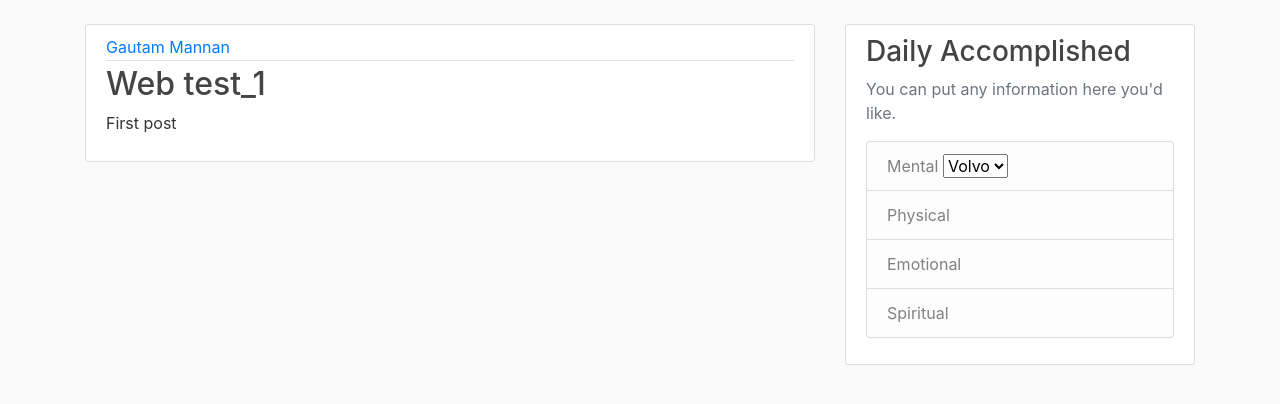
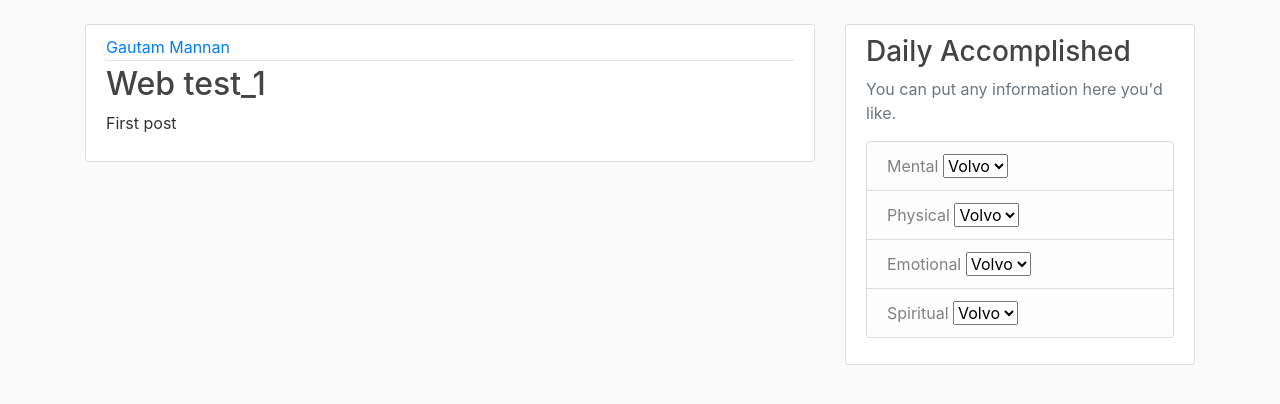
Before and after one commit to Gman107/Flask_proj, a Flask app: page / in a window 1280 px wide. Shown: the part 56-460 px from the top of the page. Run offline with Flask 2, Linux system fonts and the light colour scheme; some libraries are stand-ins or nearby versions.

Commit message:
templates/layout.html

```diff
--- a/templates/layout.html
+++ b/templates/layout.html
@@ -66,9 +66,30 @@
                     <option value="audi">Audi</option>
                   </select>
                 </li>
-                <li class="list-group-item list-group-item-light">Physical</li>
-                <li class="list-group-item list-group-item-light">Emotional</li>
-                <li class="list-group-item list-group-item-light">Spiritual</li>
+                <li class="list-group-item list-group-item-light">Physical
+                <select>
+                    <option value="volvo">Volvo</option>
+                    <option value="saab">Saab</option>
+                    <option value="opel">Opel</option>
+                    <option value="audi">Audi</option>
+                  </select>
+                </li>
+                <li class="list-group-item list-group-item-light">Emotional
+                   <select>
+                    <option value="volvo">Volvo</option>
+                    <option value="saab">Saab</option>
+                    <option value="opel">Opel</option>
+                    <option value="audi">Audi</option>
+                  </select>
+                </li>
+                <li class="list-group-item list-group-item-light">Spiritual
+                   <select>
+                    <option value="volvo">Volvo</option>
+                    <option value="saab">Saab</option>
+                    <option value="opel">Opel</option>
+                    <option value="audi">Audi</option>
+                  </select>
+                </li>
               </ul>
             </p>
           </div>
```
